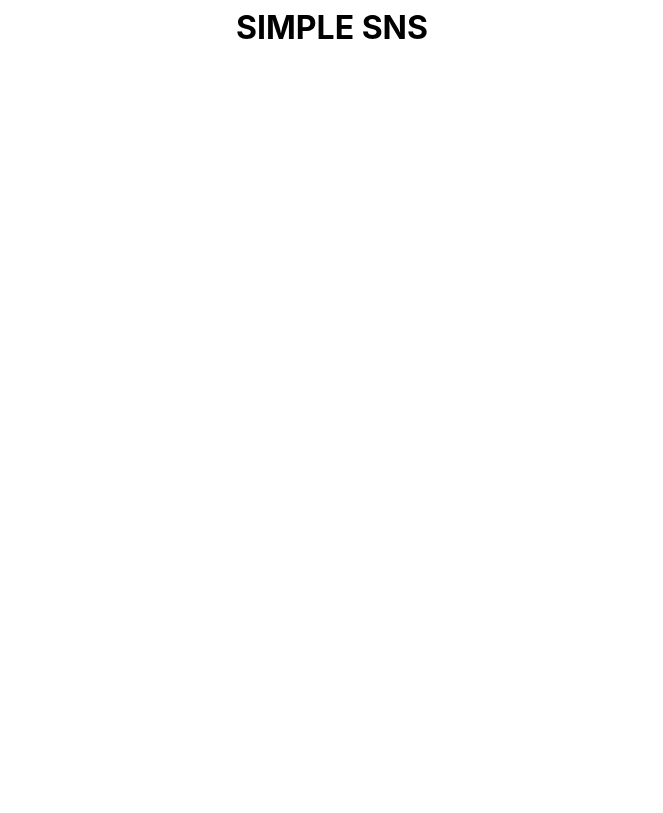
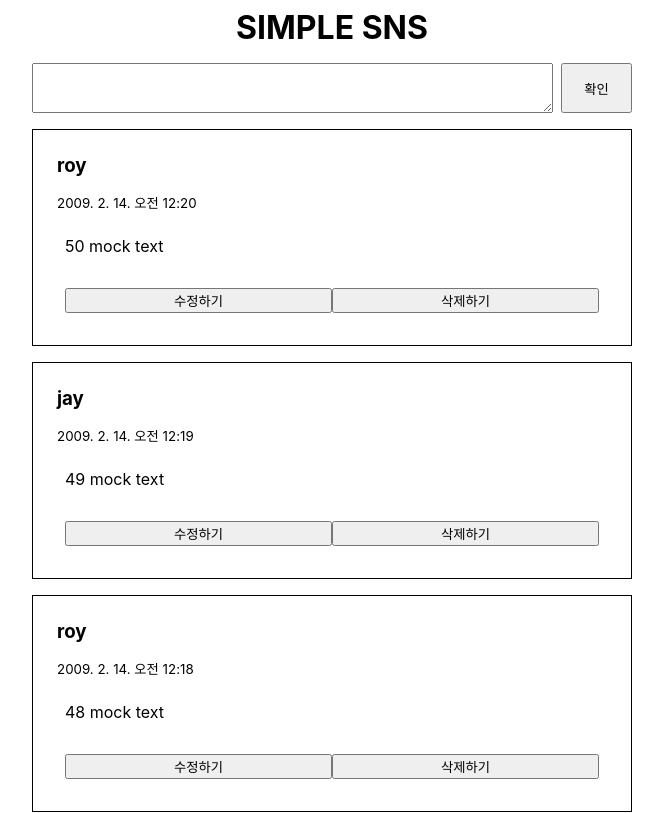
Before and after one commit to ohtaekwon/rest-api-practice, a Next.js app in the folder client/: page / in a window 1280 px wide. Shown: the top 813 px of the page, without its empty margins (308-971 px from the left). Built offline with nearby package versions, Linux system fonts and the light colour scheme.

Commit message:
feat: 데이터 수정 및 추가기능

```diff
--- a/client/components/MsgInput.tsx
+++ b/client/components/MsgInput.tsx
@@ -1,12 +1,25 @@
-import React, { FC } from "react";
+import React, { FC, useRef } from "react";
 import styled from "styled-components";
 
-type Props = {};
+type Props = {
+  mutate: any;
+  id?: number | string;
+};
 
 const MsgInput: FC<Props> = (props): JSX.Element => {
+  const { mutate, id = undefined } = props;
+  const textRef = useRef(null);
+
+  const onSubmit = (event) => {
+    event.preventDefault();
+    event.stopPropagation();
+    const text = textRef.current.value;
+    textRef.current.value = "";
+    mutate(text, id);
+  };
   return (
-    <Form>
-      <TextArea placeHolder={"내용을 입력해주세요"} />
+    <Form onSubmit={onSubmit}>
+      <TextArea ref={textRef} placeHolder={"내용을 입력해주세요"} />
       <Button type="submit">확인</Button>
     </Form>
   );
--- a/client/components/MsgItem.tsx
+++ b/client/components/MsgItem.tsx
@@ -1,13 +1,19 @@
 import React, { FC } from "react";
 import styled from "styled-components";
+import MsgInput from "./MsgInput";
 
 type Props = {
+  id: number | string;
   userId: string;
   timestamp: number;
   text: string;
+  onUpdate: (text: string, id: number) => void;
+  isEditing: boolean;
+  startEdit: (value: any) => void;
 };
 const MsgItem: FC<Props> = (props): JSX.Element => {
-  const { userId, timestamp, text } = props;
+  const { id, userId, timestamp, text, onUpdate, isEditing, startEdit } = props;
+
   return (
     <Wrapper>
       <Container>
@@ -22,10 +28,15 @@ const MsgItem: FC<Props> = (props): JSX.Element => {
             hour12: true,
           })}
         </Sub>
-        <TextContainer>{text}</TextContainer>
-
+        {isEditing ? (
+          <MsgInput mutate={onUpdate} id={id} />
+        ) : (
+          <TextContainer>{text}</TextContainer>
+        )}
         <ButtonContainer>
-          <Button type="button">수정하기</Button>
+          <Button type="button" onClick={startEdit}>
+            수정하기
+          </Button>
           <Button type="button">삭제하기</Button>
         </ButtonContainer>
       </Container>
--- a/client/components/MsgList.tsx
+++ b/client/components/MsgList.tsx
@@ -1,16 +1,80 @@
-import React, { FC } from "react";
+import React, { FC, useEffect, useState } from "react";
 import styled from "styled-components";
 
 import MsgItem from "./MsgItem";
 import { MessageType } from "../types/messages";
 import { UsersType } from "../types/users";
+import MsgInput from "./MsgInput";
+
+const UserIds = ["roy", "jay"];
+const getRandomUserId = () => UserIds[Math.round(Math.random())];
+const originalMsgs = Array(50)
+  .fill(0)
+  .map((_, index) => ({
+    id: index + 1,
+    userId: getRandomUserId,
+    timestamp: 1234567890123 + index * 1000 * 60,
+    text: `${index + 1} mock text`,
+  }))
+  .reverse();
+
+type Message = {
+  id: number;
+  userId: () => string;
+  timestamp: number;
+  text: string;
+};
 
 type Props = {};
 const MsgList: FC<Props> = (): JSX.Element => {
+  const [msgs, setMsgs] = useState<Message[] | any>(originalMsgs); // 변경을 감지하기 위해서 state를 이용한다.
+  const [editingId, setEditingId] = useState(null);
+
+  const onCrate = (text) => {
+    const newMsg = {
+      id: msgs.length + 1,
+      userId: getRandomUserId(),
+      timestamp: Date.now(),
+      text: `${msgs.length + 1} ${text}`,
+    };
+    setMsgs((msgs) => [newMsg, ...msgs]);
+  };
+
+  const onUpdate = (text, id) => {
+    setMsgs((msgs) => {
+      const targetIndex = msgs.findIndex((msg) => msg.id === id);
+      if (targetIndex < 0) return msgs;
+      const newMsgs = [...msgs]; // 새로운 배열로 만들고
+      newMsgs.splice(targetIndex, 1, {
+        // 새로운 메시지
+        ...msgs[targetIndex],
+        text, // text만 새것으로
+      });
+      return newMsgs;
+    });
+    doneEdit();
+  };
+
+  const doneEdit = () => setEditingId(null);
+
   return (
-    <React.Fragment>
-      <Messages></Messages>
-    </React.Fragment>
+    <>
+      <MsgInput mutate={onCrate} />
+      <Messages>
+        {msgs.map((msg) => (
+          <MsgItem
+            key={msg.id}
+            id={msg.id}
+            userId={msg.userId()}
+            timestamp={msg.timestamp}
+            text={msg.text}
+            onUpdate={onUpdate}
+            startEdit={() => setEditingId(msg.id)}
+            isEditing={editingId === msg.id}
+          />
+        ))}
+      </Messages>
+    </>
   );
 };
 export default MsgList;
```
